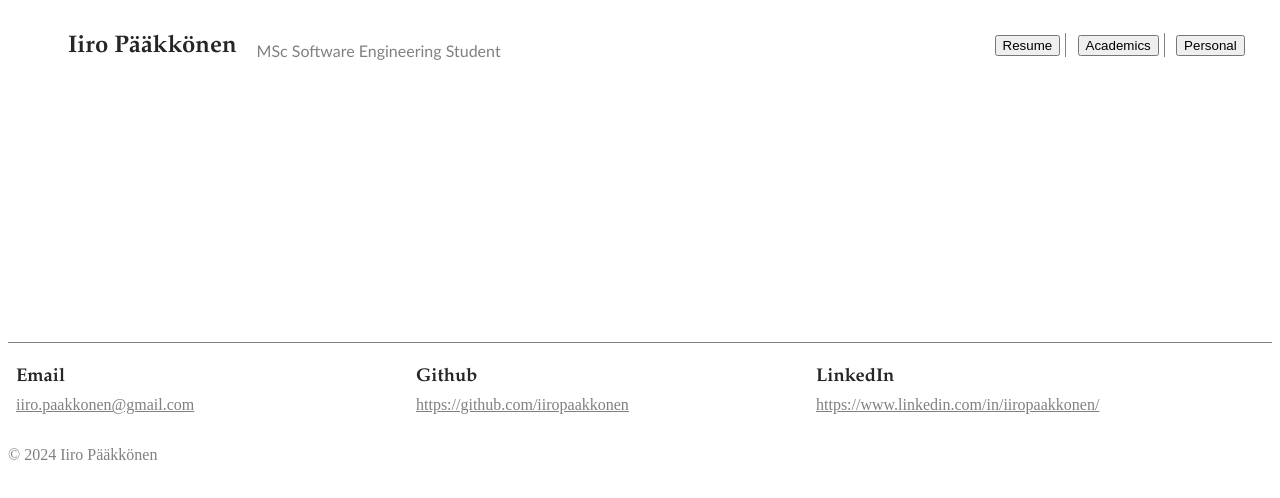
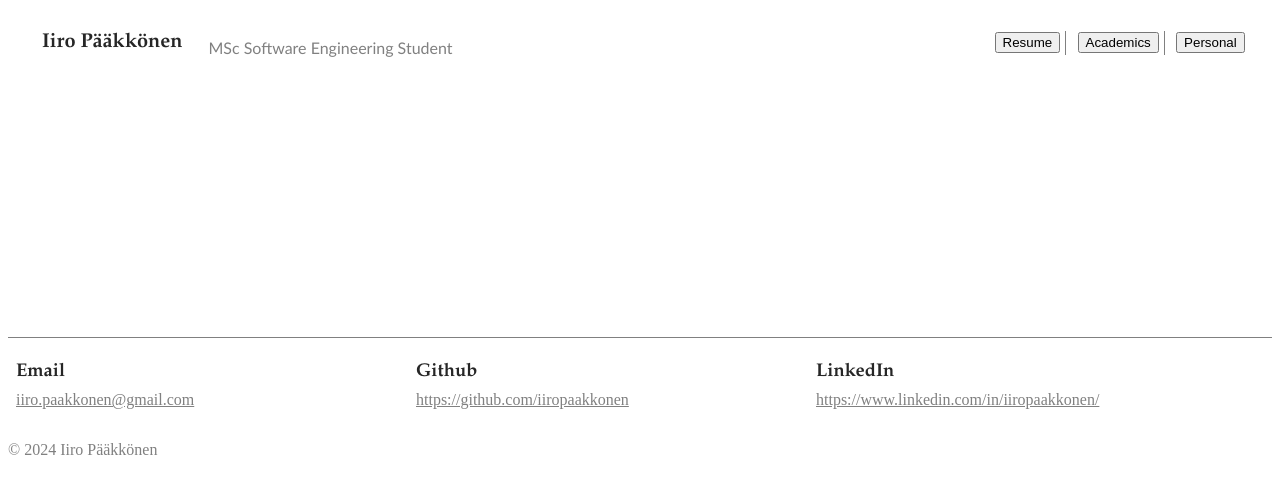
Before and after one commit to iiropaakkonen/portfolio, a React (Vite) app: page / in a window 1280 px wide. Shown: the top 498 px of the page. Built offline with nearby package versions, Linux system fonts and the light colour scheme.

Commit message:
napit conditional renderingiä varten

```diff
--- a/src/App.jsx
+++ b/src/App.jsx
@@ -22,10 +22,21 @@ function App() {
     var renderedContainer = props.renderedContainer;
 
     //toimii atm stringeillä mutta parempi ehkä id tms.
-    if(renderedContainer == "Body") {
-      return <Body/>;
-    } else {
-      return null;
+    //if(renderedContainer == "home") {
+    //  return <Body/>;
+    //} else {
+    //  return null;
+    //}
+
+    switch (renderedContainer) {
+      case 1: //tähän home
+        return <Body/>;
+      case 2:
+        return null; //tähän resume
+      case 3:
+        return null; //tähän academics
+      case 4:
+        return null; //tähän personal
     }
   }
 
--- a/src/Header.jsx
+++ b/src/Header.jsx
@@ -7,24 +7,24 @@ function Header({ onButtonClick }) {
     const handleClick = (message) => {
         onButtonClick(message);
     };
-
+    //THE BUTTONS IN THIS RETURN STATEMENT SEND A NUMBER 1-4 THAT ACTS AS AN ID FOR THE PAGE TO LOAD A BODY
     return(
         <div>
             <nav>
                 <ul>
                     <div className="left-side">
-                        <li><a href="#home"><h1>Iiro Pääkkönen</h1></a></li>
+                        <li><button className='name-button' onClick={() => handleClick(1)}><h1>Iiro Pääkkönen</h1></button></li>
                         <li><p>MSc Software Engineering Student</p></li>
                     </div>
                     <div className="right-side">
                         <li>
-                            <button onClick={() => handleClick("Body")}>Resume</button>
+                            <button onClick={() => handleClick(2)}>Resume</button>
                         </li>
                         <li>
-                            <button onClick={() => handleClick("academics")}>Academics</button>
+                            <button onClick={() => handleClick(3)}>Academics</button>
                         </li>
                         <li>
-                            <button onClick={() => handleClick("personal")}>Personal</button>
+                            <button onClick={() => handleClick(4)}>Personal</button>
                         </li>
                     </div>
                 </ul>
--- a/src/header.css
+++ b/src/header.css
@@ -58,3 +58,10 @@ ul {
     margin-left: 5px;
     margin-right: 0;
 }
+.name-button {
+    background: none;
+    border: none;
+    margin-left: -2.5vw;
+    margin-top: 2vh;
+    margin-right: 0;
+}
```
